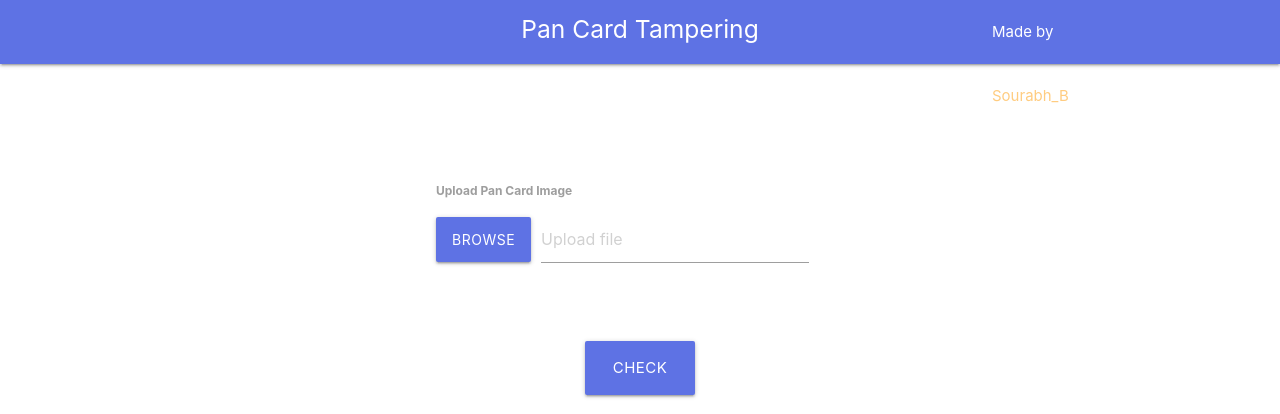
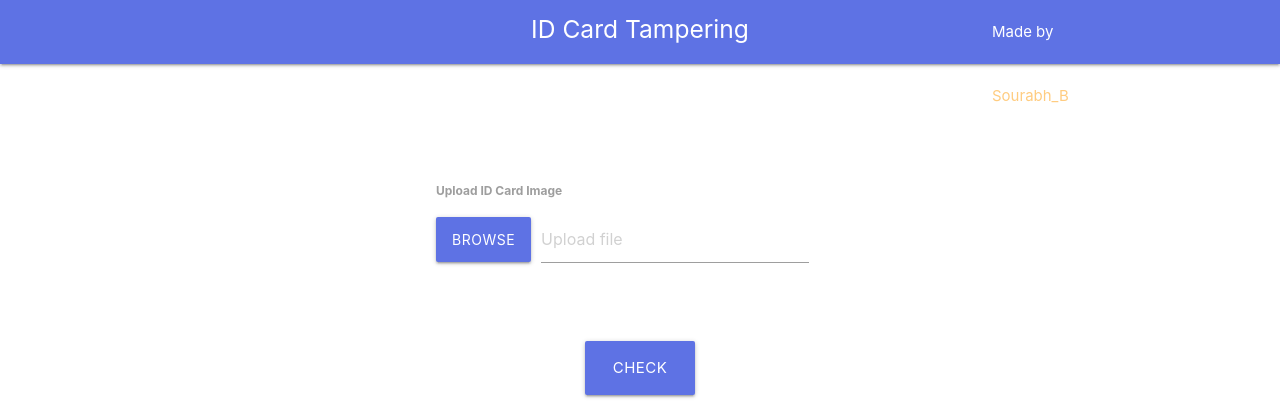
Before and after one commit to Sourabhbhalke/ID_tempering_detect, a Flask app: page / in a window 1280 px wide. Shown: the top 414 px of the page. Run offline with Flask 2, Linux system fonts and the light colour scheme.

Commit message:
Add files via upload

```diff
--- a/app/templates/index.html
+++ b/app/templates/index.html
@@ -3,7 +3,7 @@
 <head>
   <meta http-equiv="Content-Type" content="text/html; charset=UTF-8"/>
   <meta name="viewport" content="width=device-width, initial-scale=1, maximum-scale=1.0"/>
-  <title>Pan Card Tampering</title>
+  <title>ID Card Tampering</title>
 
   <!-- CSS  -->
   <link href="./static/css/materialize.css" type="text/css" rel="stylesheet" media="screen,projection"/>
@@ -12,7 +12,7 @@
 <body>
   <nav style="background-color: #5e72e4" class="lighten-1"  role="navigation" style="height: 100px">
     <div class="nav-wrapper container">
-      <a id="logo-container" class="brand-logo center"><h5>Pan Card Tampering</h5></a>
+      <a id="logo-container" class="brand-logo center"><h5>ID Card Tampering</h5></a>
       <div style="margin-left: 800px">
       	   Made by <a class="orange-text text-lighten-3">Sourabh_B</a>
       </div>
@@ -30,7 +30,7 @@
 
             <div class="input-field col s5" style="margin-left: 20px; margin-top: 100px">
               <div class = "row">
-                  <label for="first_name"><b>Upload Pan Card Image</b></label><br>
+                  <label for="first_name"><b>Upload ID Card Image</b></label><br>
                   <div class = "file-field input-field">
                     <div class = "btn" style="background-color: #5e72e4">
                       <span>Browse</span>
```
